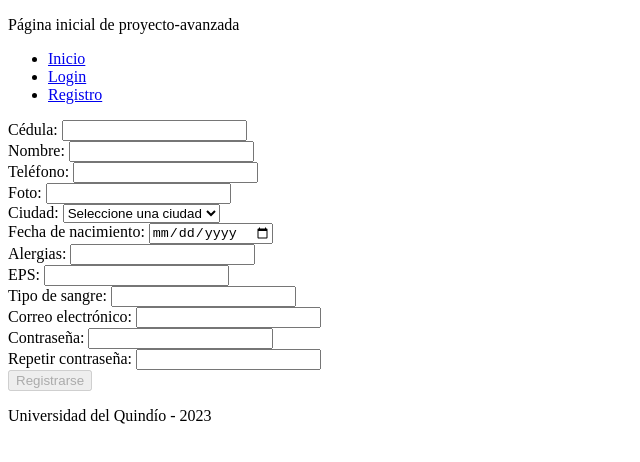
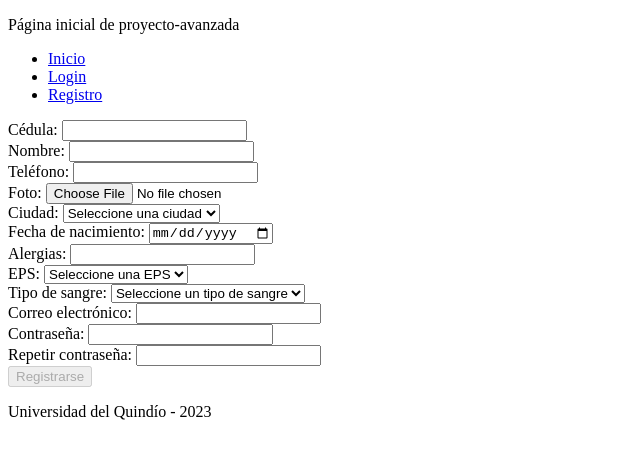
Before and after one commit to DaSanMa/Proyecto-Avanzada-Front, an Angular app: page /registro in a window 1280 px wide. Shown: the top 462 px of the page, without its empty margins (0-640 px from the left). Built offline with nearby package versions, Linux system fonts and the light colour scheme.

Commit message:
Falta el resto de formularios

```diff
--- a/src/app/pagina/registro/registro.component.html
+++ b/src/app/pagina/registro/registro.component.html
@@ -16,14 +16,14 @@
 
     <div>
         <label>Foto: </label>
-        <input type="text" required name="urlFoto" [(ngModel)]="registroPacienteDTO.urlFoto" />
+        <input type="file" required (change)="onFileChange($event)" />
     </div>
 
     <div>
         <label>Ciudad: </label>
         <select name="ciudad" required [(ngModel)]="registroPacienteDTO.ciudad" >
-        <option value="" selected >Seleccione una ciudad</option>
-        <option [value]="item" *ngFor="let item of ciudades; index as i" >{{item}}</option>
+            <option value="" selected >Seleccione una ciudad</option>
+            <option [value]="item" *ngFor="let item of ciudades; index as i" >{{item}}</option>
         </select>
     </div>
 
@@ -39,12 +39,18 @@
 
     <div>
         <label>EPS: </label>
-        <input type="text" name="eps" [(ngModel)]="registroPacienteDTO.eps" />
+        <select name="EPS" required [(ngModel)]="registroPacienteDTO.eps" >
+            <option value="" selected >Seleccione una EPS</option>
+            <option [value]="item" *ngFor="let item of eps; index as i" >{{item}}</option>
+        </select>
     </div>
 
     <div>
         <label>Tipo de sangre: </label>
-        <input type="text" required name="tipoSangre" [(ngModel)]="registroPacienteDTO.tipoSangre" />
+        <select name="Tipo de sangre" required [(ngModel)]="registroPacienteDTO.tipoSangre" >
+            <option value="" selected >Seleccione un tipo de sangre</option>
+            <option [value]="item" *ngFor="let item of tipoSangre; index as i" >{{item}}</option>
+        </select>
     </div>
 
     <div>
--- a/src/app/pagina/registro/registro.component.ts
+++ b/src/app/pagina/registro/registro.component.ts
@@ -6,17 +6,37 @@ import { RegistroPacienteDTO } from 'src/app/modelo/registro-paciente-dto';
   templateUrl: './registro.component.html',
   styleUrls: ['./registro.component.css']
 })
+
+
+//controlador de registro.component
 export class RegistroComponent {
 
   //para enlazar input del formulario
   registroPacienteDTO: RegistroPacienteDTO;
+  ciudades:string[];
+  eps:string[];
+  tipoSangre:string[];
+  archivos!: FileList;
+
+  //Constructor general
   constructor(){
   this.registroPacienteDTO = new RegistroPacienteDTO();
+  this.ciudades=[];
+  this.eps=[];
+  this.tipoSangre=[];
+  this.cargarCiudades();
+  this.cargarEps();
+  this.cargarTipoSangre();
   }
 
   //integración del back por API REST
   public registrar(){
-    console.log(this.registroPacienteDTO);
+    if (this.archivos != null && this.archivos.length > 0) {
+      console.log(this.registroPacienteDTO);
+    } else {
+      console.log("Suba una foto");
+    }
+
   }
 
   //Confirmar password
@@ -24,4 +44,39 @@ export class RegistroComponent {
     return this.registroPacienteDTO.password == this.registroPacienteDTO.confirmaPassword;
   }
 
+  //función para cargar ciudades
+  private cargarCiudades(){
+    this.ciudades.push("Armenia");
+    this.ciudades.push("Calarcá");
+    this.ciudades.push("Pereira");
+    this.ciudades.push("Manizales");
+    this.ciudades.push("Medellín");
+  }
+
+  //función para cargar EPS
+  private cargarEps(){
+    this.eps.push("EPS 1");
+    this.eps.push("EPS 2");
+    this.eps.push("EPS 3");
+  }
+
+  //función para cargar tipo de sangre
+  private cargarTipoSangre(){
+    this.tipoSangre.push("A+");
+    this.tipoSangre.push("A-");
+    this.tipoSangre.push("B+");
+    this.tipoSangre.push("B-");
+    this.tipoSangre.push("AB+");
+    this.tipoSangre.push("AB-");
+    this.tipoSangre.push("O+");
+    this.tipoSangre.push("O-");
+  }
+
+  //Metodo para capturar files
+  public onFileChange(event:any){
+    if(event.target.files.length > 0){
+      this.archivos = event.target.files;
+      console.log(File);
+    }
+  }
 }
```
